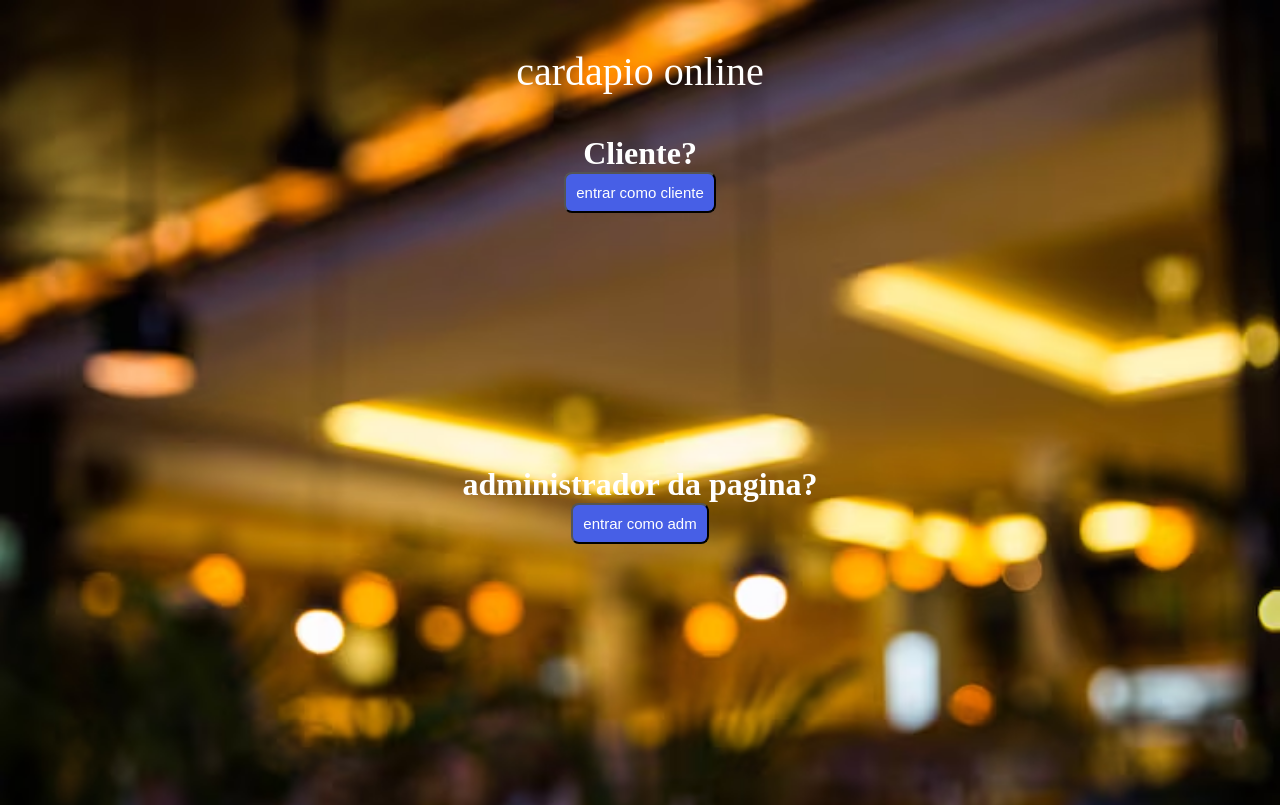
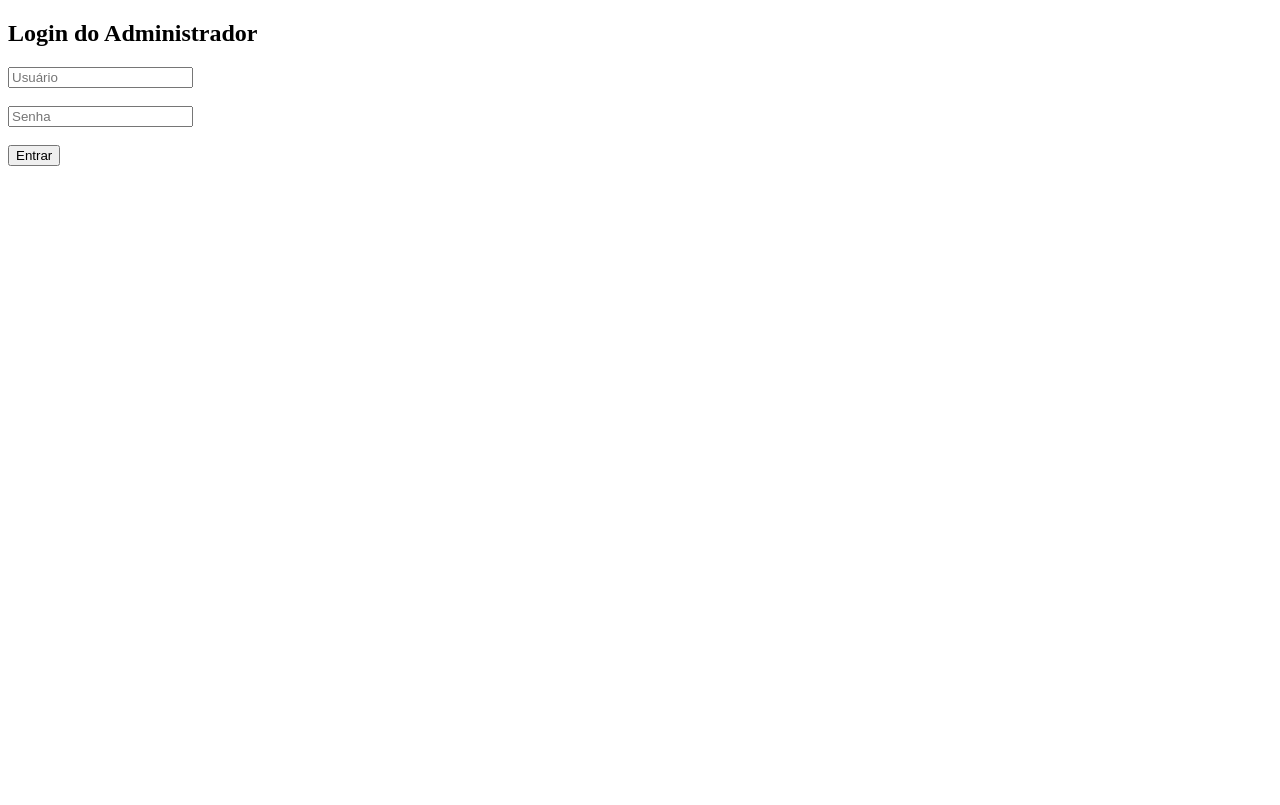
Before and after one commit to FerraszXD/cardapio-online, a PHP site: page / in a window 1280 px wide. After the commit the page ends 166 px from the top, so only its background shows below. Run offline with PHP 8.4, Linux system fonts and the light colour scheme.

Commit message:
varios erros a serem corrigidos no código abaixo

```diff
--- /dev/null
+++ b/conexao.php
@@ -0,0 +1,16 @@
+<?php
+function conexao() {
+    $host = "localhost";
+    $user = "root";
+    $pass = "";
+    $db = "cardapio";
+
+    $conn = new mysqli($host, $user, $pass, $db);
+
+    if ($conn->connect_error) {
+        die("Erro FDP na conexão: " . $conn->connect_error);
+    }
+
+    return $conn;
+}
+?>
--- a/estilo.css
+++ b/estilo.css
@@ -1,33 +1,74 @@
-h1{
-color: rgb(255, 255, 255);
-text-align: center;
-margin: auto;
-display: block;
-
-}
-button{
-    color: rgb(255, 255, 255);
-    background-color: rgb(71, 95, 230);
-    border-radius: 8px;
-    padding: 10px;
-    margin: auto;
-    margin-bottom: 20%;
-    display: block;
-    cursor: pointer;
-    font-size: 15px;
-}
-p{
-    color: rgb(255, 255, 255);
-    text-align: center;
-    font-size: 40px;
-
+body {
+    margin: 0;
+    font-family: Arial, sans-serif;
+    background: #f8f8f8;
+    color: #333;
 }
 
-body{
-    align-content: center;
-    background-color: rgb(40, 25, 110);
-    background-image: url(img/fundo_restaurante_borrado.jpg);
-    background-attachment: fixed;
-    background-size: cover;
-    background-repeat: no-repeat;
+header {
+    background: #5a1fa3;
+    padding: 20px;
+    text-align: center;
+    color: white;
 }
+
+.categorias {
+    display: flex;
+    justify-content: center;
+    gap: 10px;
+    background: #eee;
+    padding: 15px 0;
+}
+
+.categorias button {
+    background: #5a1fa3;
+    border: none;
+    padding: 10px 20px;
+    color: white;
+    font-size: 16px;
+    border-radius: 5px;
+    cursor: pointer;
+}
+
+.categorias button:hover {
+    background: #42157a;
+}
+
+.cardapio {
+    max-width: 1000px;
+    margin: 20px auto;
+    display: grid;
+    grid-template-columns: repeat(auto-fit, minmax(220px, 1fr));
+    gap: 20px;
+    padding: 0 15px;
+}
+
+.item {
+    background: white;
+    border-radius: 8px;
+    padding: 15px;
+    box-shadow: 0 0 8px rgba(0,0,0,0.1);
+    text-align: center;
+}
+
+.item img {
+    width: 100%;
+    border-radius: 8px;
+}
+
+.item h2 {
+    margin: 10px 0 5px;
+    font-size: 20px;
+}
+
+.item .desc {
+    font-size: 14px;
+    color: #555;
+}
+
+.item .preco {
+    margin-top: 10px;
+    font-weight: bold;
+    color: #5a1fa3;
+    font-size: 18px;
+}
--- a/index.php
+++ b/index.php
@@ -1,23 +1,42 @@
+<?php
+session_start();
+include "conexao.php";
+$conn = conexao();
+
+if ($_POST) {
+    $usuario = $_POST['usuario'];
+    $senha = md5($_POST['senha']);
+
+    $sql = "SELECT * FROM admin WHERE NOME_adm='$usuario' AND SENHA_adm='$senha'";
+    $result = $conn->query($sql);
+
+    if ($result->num_rows > 0) {
+        $_SESSION['admin'] = true;
+        header("Location: adm.php");
+        exit;
+    } else {
+        $erro = "Usuário ou senha errados, genio.";
+    }
+}
+?>
+
 <!DOCTYPE html>
-<html lang="en">
+<html>
 <head>
-
-    <link rel="stylesheet" href="estilo.css"></link>
     <meta charset="UTF-8">
-    <meta name="viewport" content="width=device-width, initial-scale=1.0">
-    <title> cardapio </title>
-
+    <title>Login Admin</title>
 </head>
 <body>
 
-<p>  cardapio online  </p>
+<h2>Login do Administrador</h2>
 
+<form method="post">
+    <input type="text" name="usuario" placeholder="Usuário" required><br><br>
+    <input type="password" name="senha" placeholder="Senha" required><br><br>
+    <button type="submit">Entrar</button>
+</form>
 
-    <h1>Cliente?</h1>
-    <button>entrar como cliente</button>
-
-    <h1>administrador da pagina?</h1>
-    <button>entrar como adm</button>
+<?php if(!empty($erro)) echo "<p style='color:red;'>$erro</p>"; ?>
 
 </body>
 </html>
```
Also changed, not shown: adm.php (added, +52 -0 lines), menu.php (added, +40 -0 lines), img/fraldinha.jpg (added), img/porco-assado1.jpg (added).
